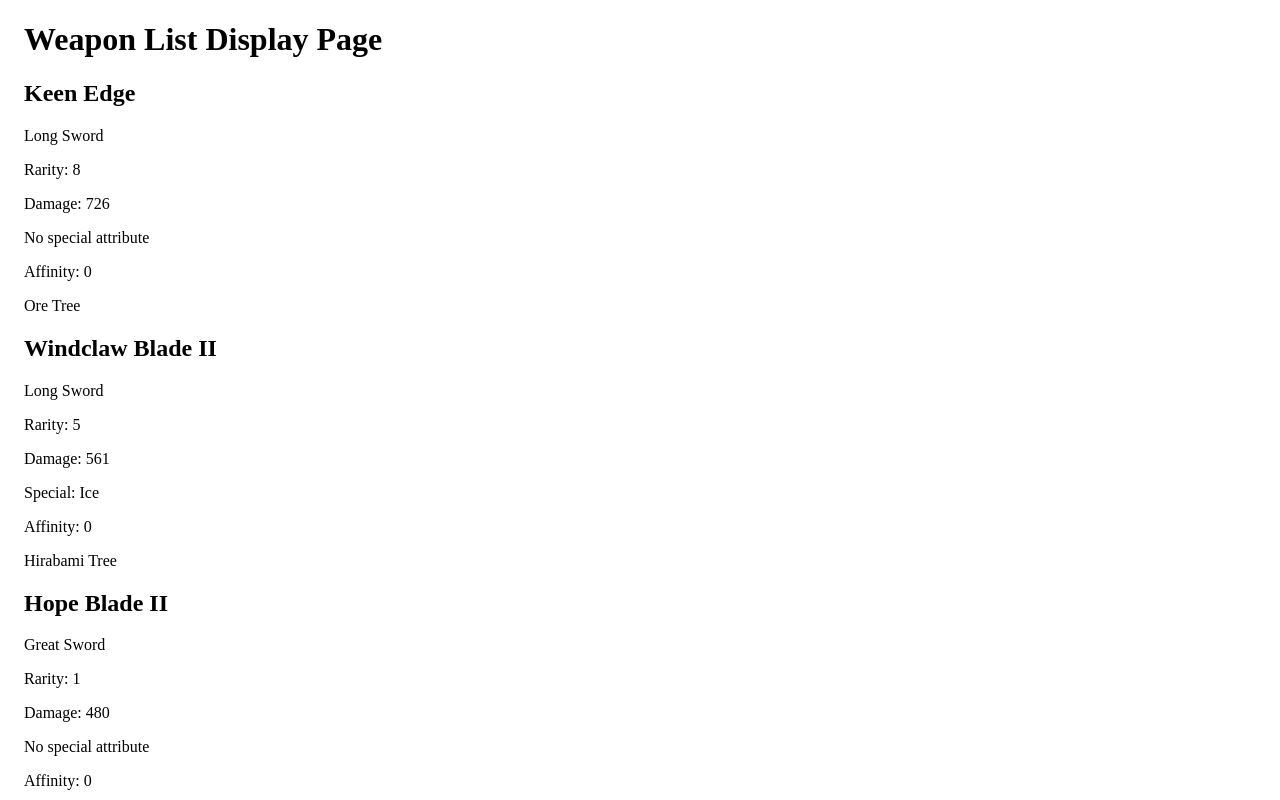
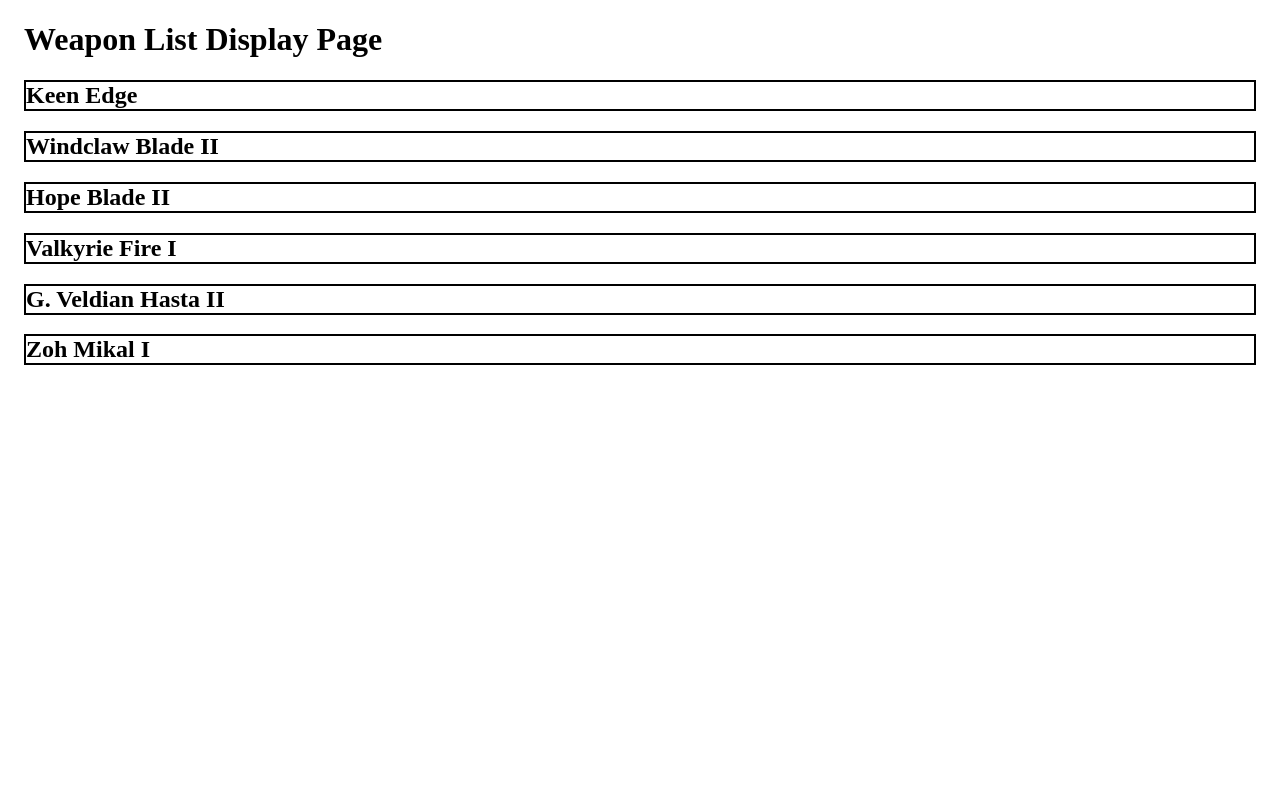
Before and after one commit to crosso-git/Owen_Cross_Learning_AngularF26, an Angular app: page / in a window 1280 px wide. Shown: the top 800 px of the page. Built offline with nearby package versions, Linux system fonts and the light colour scheme.

Commit message:
Created an output click event controlling what is shown and what is hidden. I can not figure out anything further than that (am supidt dw about it)

```diff
--- a/src/app/weapon-list-item/weapon-list-item.css
+++ b/src/app/weapon-list-item/weapon-list-item.css
@@ -1 +1,3 @@
-h2, p, span { border: 2px hidden black; }
+p, span { border: 2px hidden black; }
+
+h2 { border: 2px solid black; }
--- a/src/app/weapon-list-item/weapon-list-item.html
+++ b/src/app/weapon-list-item/weapon-list-item.html
@@ -1,5 +1,6 @@
-<div class="weapon-card">
+<div class="weapon-card" (click)="toggle()">
   <h2>{{ weapon().name }}</h2>
+  @if (expanded) {
     <!-- oh my god i have to do a switch statement with fifteen cases what the hell am i thinking -->
     @switch(weapon().kind) {
       @case ('great-sword') { <span class="badge">Great Sword</span> }
@@ -28,4 +29,5 @@
     }
     <p>Affinity: {{ weapon().affinity }}</p>
     <p>{{ weapon().series }}</p>
+  }
 </div>
--- a/src/app/weapon-list-item/weapon-list-item.ts
+++ b/src/app/weapon-list-item/weapon-list-item.ts
@@ -1,4 +1,4 @@
-import {Component, input} from '@angular/core';
+import {Component, input, output} from '@angular/core';
 import {Weapon} from '../shared/models/weapon';
 
 @Component({
@@ -9,4 +9,12 @@ import {Weapon} from '../shared/models/weapon';
 })
 export class WeaponListItem {
   weapon = input.required<Weapon>();
+  expanded = false;
+  opened = output<number>();
+
+  toggle(): void {
+    this.expanded = !this.expanded;
+    this.opened.emit(this.weapon().id);
+  }
+  //ok actually screw this output whatever crap it's not working and i can't figure out why so i'm not doing it right now
 }
```
Lines whose indentation alone changed are shown as unchanged.
